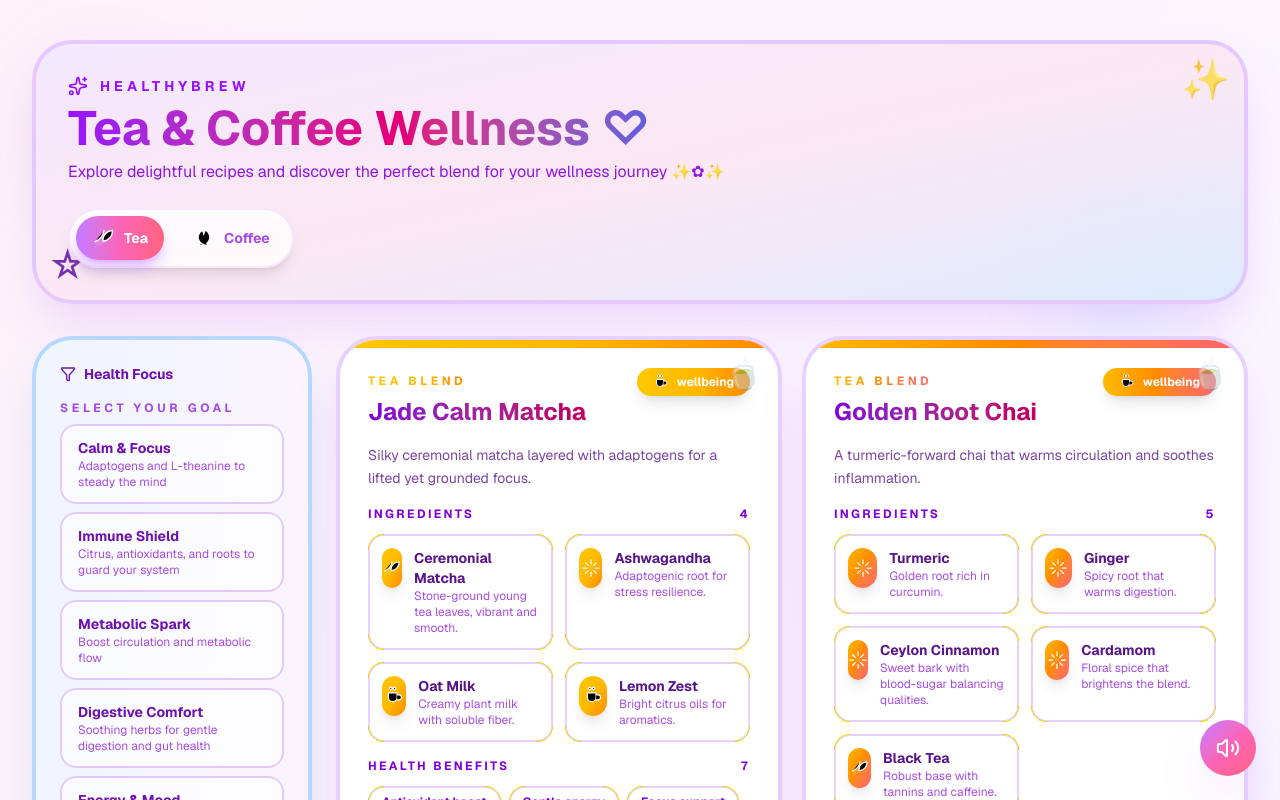
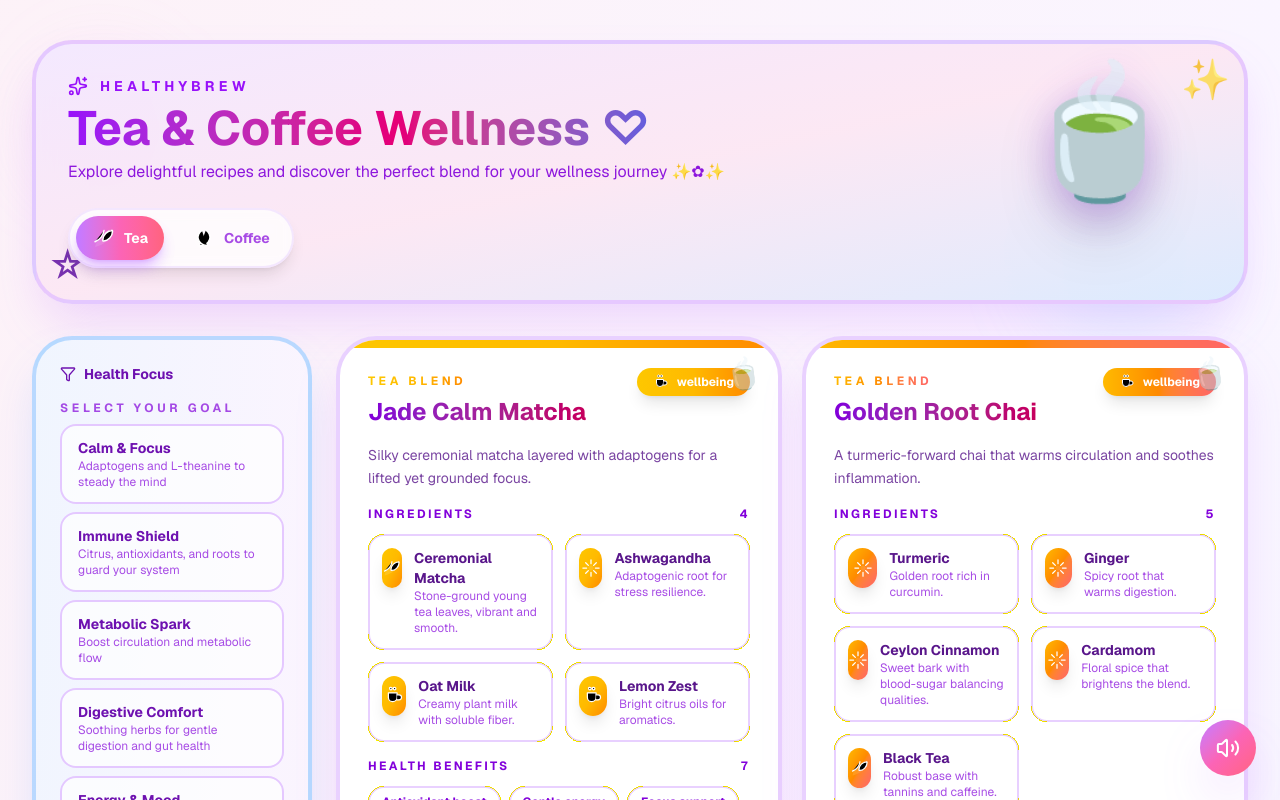
Before and after one commit to KarimOsmanGH/healthybrew, a Next.js app in the folder healthybrew/: page / in a window 1280 px wide. Shown: the top 800 px of the page. Built offline with nearby package versions, Linux system fonts and the light colour scheme.

Commit message:
feat: Add animated coffee/tea emoji to homepage (#16)
Co-authored-by: Cursor Agent <cursoragent@cursor.com>

```diff
--- a/healthybrew/app/page.tsx
+++ b/healthybrew/app/page.tsx
@@ -442,16 +442,45 @@ export default function Home() {
           <motion.div
             animate={{ scale: [1, 1.2, 1], opacity: [0.5, 1, 0.5] }}
             transition={{ duration: 2, repeat: Infinity }}
-            className="absolute top-4 right-4 text-4xl"
+            className="absolute top-4 right-4 text-4xl pointer-events-none"
           >
             ✨
           </motion.div>
           <motion.div
             animate={{ scale: [1, 1.3, 1], opacity: [0.5, 1, 0.5] }}
             transition={{ duration: 2.5, repeat: Infinity, delay: 0.5 }}
-            className="absolute bottom-4 left-4 text-3xl"
+            className="absolute bottom-4 left-4 text-3xl pointer-events-none"
           >
             ☆
+          </motion.div>
+
+          {/* Big Animated Coffee/Tea Emoji */}
+          <motion.div
+            key={activeType}
+            initial={{ scale: 0, rotate: -180, opacity: 0 }}
+            animate={{
+              scale: 1,
+              rotate: 0,
+              opacity: 1,
+              y: [0, -15, 0],
+            }}
+            transition={{
+              scale: { duration: 0.5, ease: "easeOut" },
+              rotate: { duration: 0.5, ease: "easeOut" },
+              opacity: { duration: 0.3 },
+              y: { duration: 3, repeat: Infinity, ease: "easeInOut" }
+            }}
+            whileHover={{
+              scale: 1.15,
+              rotate: [0, -10, 10, -10, 0],
+              transition: { duration: 0.5 }
+            }}
+            className="absolute top-6 right-16 text-9xl cursor-pointer filter drop-shadow-2xl"
+            style={{
+              textShadow: "0 10px 40px rgba(147, 51, 234, 0.3)"
+            }}
+          >
+            {activeType === 'tea' ? '🍵' : '☕'}
           </motion.div>
           <div className="flex flex-col gap-6 lg:flex-row lg:items-center lg:justify-between">
             <div className="space-y-2">
```
